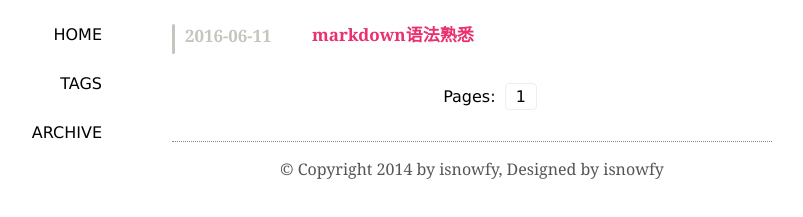
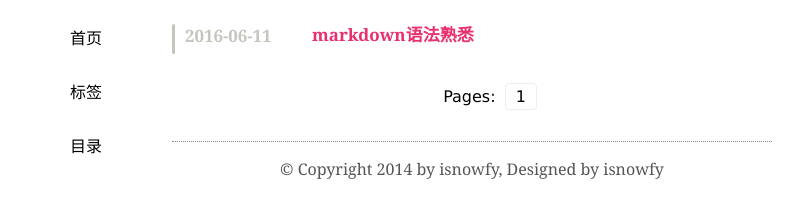
Before and after one commit to Zhaoweili/Zhaoweili.github.io, a plain HTML site: page index.html in a window 1280 px wide. Shown: the part 75-292 px from the top of the page, without its empty margins (168-971 px from the left). Drawn offline with Linux system fonts and the light colour scheme.

Commit message:
Update index.html

```diff
--- a/index.html
+++ b/index.html
@@ -14,13 +14,13 @@
     <div class="header">
         <ul id="pages">
             <li>
-                <a href="/">home</a>
+                <a href="/">首页</a>
             </li>
             <li>
-                <a href="/#/tags">tags</a>
+                <a href="/#/tags">标签</a>
             </li>
             <li>
-                <a href="/#/archive">archive</a>
+                <a href="/#/archive">目录</a>
             </li>
         </ul>
     </div>
```
